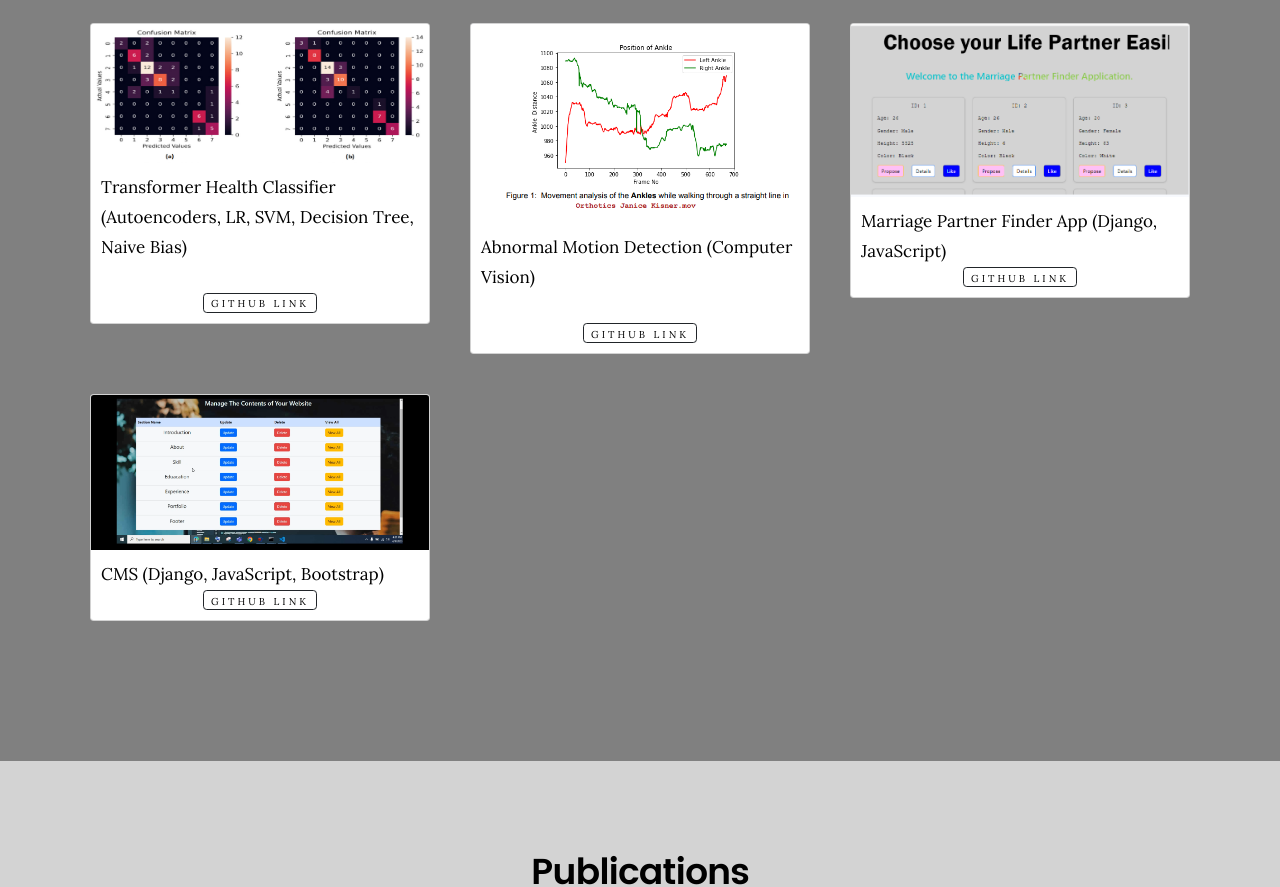
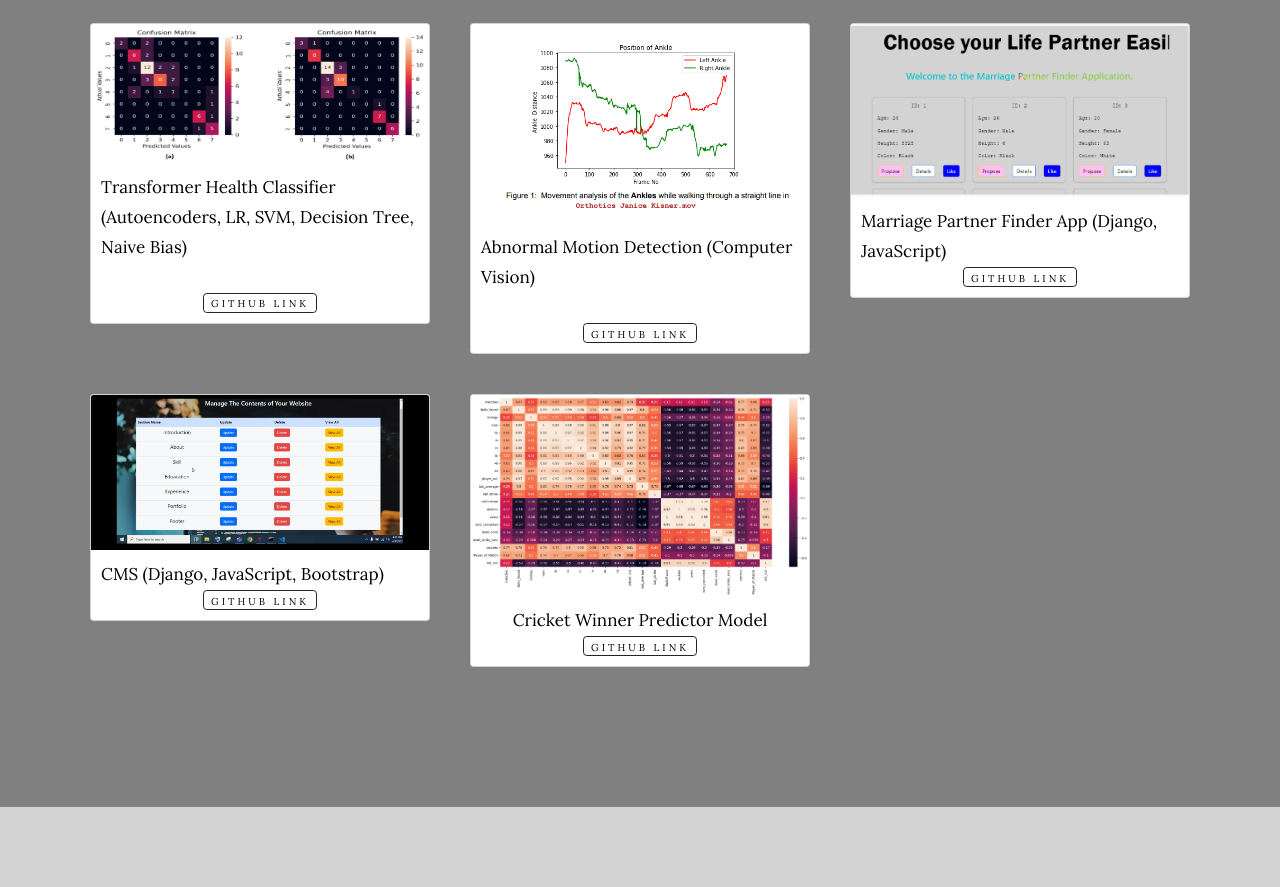
Before and after one commit to riaz-khan-16/mywebsite, a plain HTML site: page index.html in a window 1280 px wide. Shown: the part 1856-2743 px from the top of the page. Drawn offline with nearby package versions, Linux system fonts and the light colour scheme.

Commit message:
Circket winner predictor

```diff
--- a/index.html
+++ b/index.html
@@ -319,7 +319,24 @@ footer {
 				<button type="button" class="github_link btn btn-dark"> <a href="https://github.com/riaz-khan-16/Marriage_app_version_2">GitHub Link</a></button>
 				</div>
 			</div>
-	</div>
+	    </div>
+
+		<div class="col-sm-4">
+			<div class="card" style="width: auto;">
+				<img class="card-img-top" src="Projects/cricket_winner/hm.png" alt="Card image cap">
+				<div class="card-body">
+				<p class="card-text project_card-text" style="text-align: center;">
+
+					Cricket Winner Predictor Model
+
+				</p>
+
+				<button type="button" class="github_link btn btn-dark"> <a href="https://github.com/riaz-khan-16/Cricketer_Winner_Predictor">GitHub Link</a></button>
+				</div>
+			</div>
+	    </div>
+
+
 
 	   </div>
 
```
Also changed, not shown: List_of_projects.txt (added), Projects/cricket_winner/hm.png (added).
